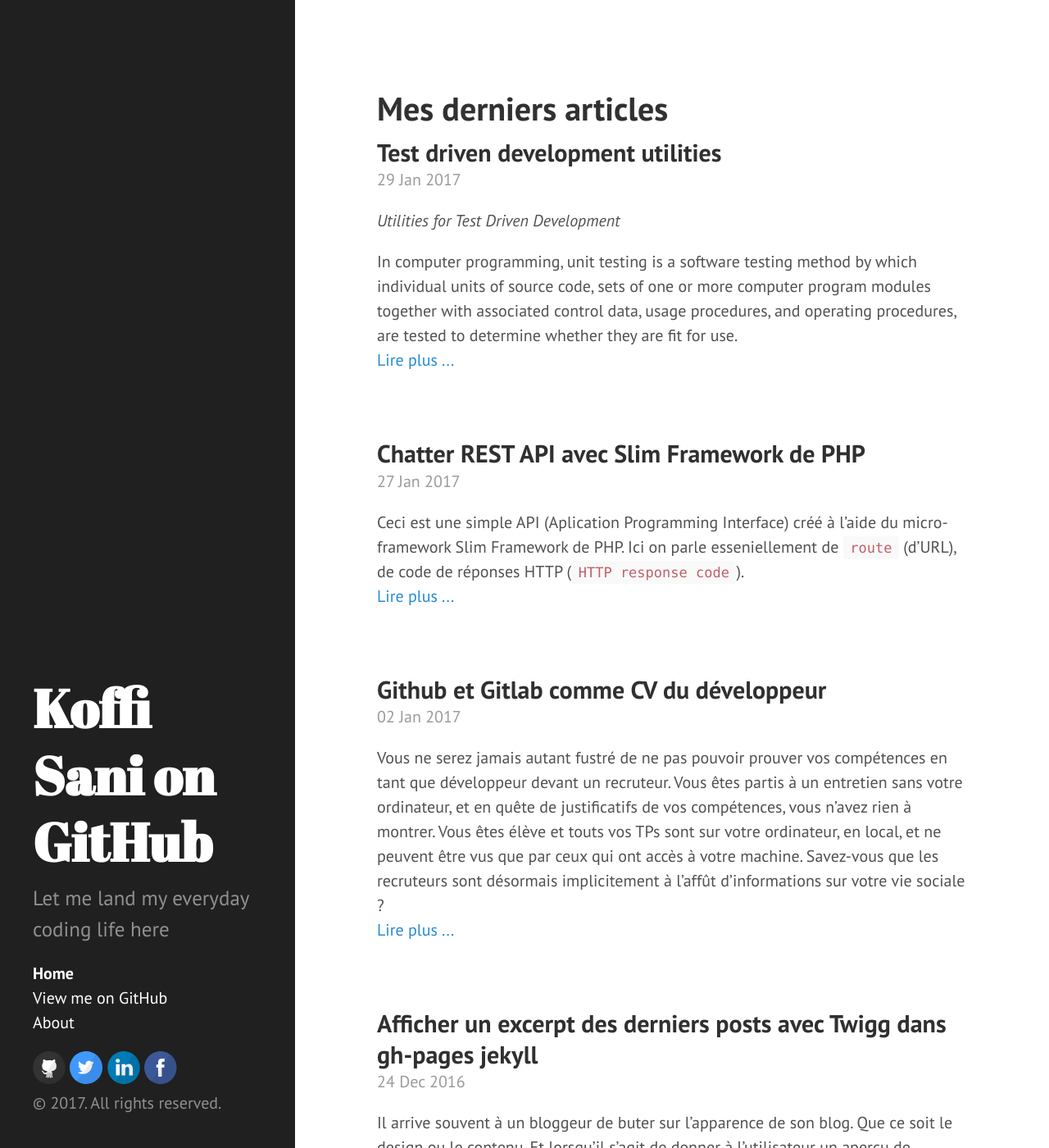
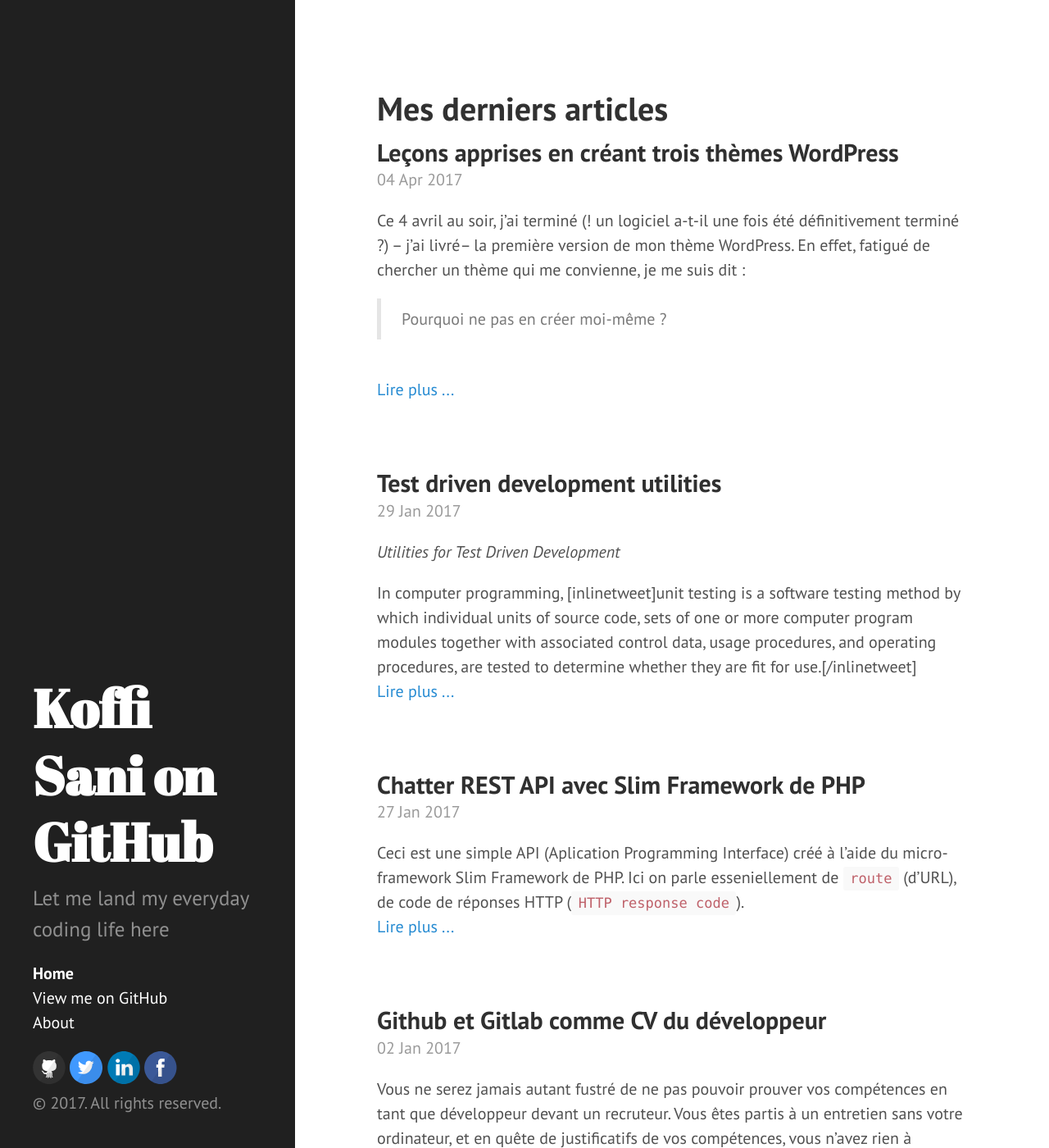
Before and after one commit to koffisani/koffisani.github.io, a Jekyll site: the page built from index.html, in a window 1280 px wide and 1400 px high. Shown: the whole window at 82% size. Built offline with Jekyll 4.4.1, drawn with Linux system fonts in a browser that asks for light colours; nearby versions of some CDN libraries; a script that is not in the unit is left out; the list of posts is cut into pages by our own code; some of the changed lines change nothing that is shown; some of the changed text lies outside the part shown.

Commit message:
Ajout d'article : Leçons apprises en créant 3 thèmes WP

````diff
--- a/_includes/head.html
+++ b/_includes/head.html
@@ -80,7 +80,7 @@
 {% endif %}
 {% if page.date %}
   <meta content="{{ page.date | date_to_xmlschema }}" property="article:published_time">
-  <meta content="{{ site.url }}/about/" property="article:author">
+  <meta content="https://www.facebook.com/koffisani" property="article:author">
 {% endif %}
 {% if page.header-img %}
   <meta content="{{site.url}}/img/{{ page.header-img }}" property="og:image">
@@ -122,3 +122,7 @@
 
 <!-- PICTURE FILL SCRIPT -->
 <!--script src="/public/js/picturefill.min.js" async></script-->
+
+<!-- INLINE TWEET -->
+<!--script src="/public/js/inline-tweet.min.js"></script-->
+<script src="/public/js/inline-tweet.js"></script>
--- a/_posts/2017-01-29-Test-driven-development-utilities.markdown
+++ b/_posts/2017-01-29-Test-driven-development-utilities.markdown
@@ -9,7 +9,7 @@ categories: [Development]
 
 *Utilities for Test Driven Development*
 
-In computer programming, unit testing is a software testing method by which individual units of source code, sets of one or more computer program modules together with associated control data, usage procedures, and operating procedures, are tested to determine whether they are fit for use. <!--more-->
+In computer programming, [inlinetweet]unit testing is a software testing method by which individual units of source code, sets of one or more computer program modules together with associated control data, usage procedures, and operating procedures, are tested to determine whether they are fit for use.[/inlinetweet] <!--more-->
 
 
 # Unit Testing Frameworks
--- /dev/null
+++ b/_posts/2017-04-04-Lecons-apprises-en-creant-trois-fois-theme-wordpress.markdown
@@ -0,0 +1,48 @@
+---
+published: true
+title: Leçons apprises en créant trois thèmes WordPress
+description: In computer programming, unit testing is a software testing method by which individual units of source code, sets of one or more computer program modules together with associated control data, usage procedures, and operating procedures, are tested to determine whether they are fit for use.
+layout: post
+header-img: wordpress.png
+tags: [Programming, Code, Best Pratices, WordPress]
+categories: [Development]
+---
+
+Ce 4 avril au soir, j'ai terminé (! un logiciel a-t-il une fois été définitivement terminé ?) -- j'ai livré-- la première version de mon thème WordPress. En effet, fatigué de chercher un thème qui me convienne, je me suis dit :
+
+> Pourquoi ne pas en créer moi-même ?
+
+<!--more-->
+
+Cette  avanture est la troisième, je veux dire que c'est la troisième fois que je me mets à créer un thème pour WordPress. Les deux premières concernaient le blog de notre entreprise. Et au bout du chemin, j'ai retenu ces quelques leçons.
+
+## S'en quérir sur l'architecture d'un thème
+Lorsque pour la première fois je m'étais lancé, je ne savais pas comment un thème WordPress était structuré; comment les fichiers dépendaient les uns les autres; comment, comment, et comment. J'était beaucoup plus focalisé sur le rendu que le rendement. J'étais beaucoup plus concerné par le visuel que le fonctionnement. Non pas parce que je suis devenu un infographiste; mais parce que je voulais quelque chose.
+
+Et je crois ainsi que si l'on veut créer un thème WordPress, il faut donc s'attarder sur son architecture. Et pour ceci, il y a [un plugin développeur officiel](https://wordpress.org/plugins/developer/), qui permet au développeur de savoir sur chacune des pages qu'il affiche, toutes les autres fichiers qui ont été inclus.
+
+## Partir avec le template _ s (underscores)
+[Underscores](http://underscores.me/) est un template standard de thème WordPress. Il fournit les fonctionnalités et fichiers de base d'un thème. Il vous permet de démarrer à zéro avec un minimum vital.
+
+## Utiliser les bonnes manières selon WordPress
+Lorsque vous créez un thème wordpress, il ne suffit pas d'obtenir un résultat. C'est souvent ce que nous croyons, étant donné que _tout chemin mène à Rome_. WordPress a cette particularité d'être modifiable et permet à tout utilisateur de l'adapter à ses besoins. Ainsi, des nombreux plugins créés par des développeurs tiers aident à rendre ce produit parfait pour un utilisateur final. Pour qu'un plugin ou thème fonctionne avec un autre, sans conflit, il faut que l'un et l'autre respectent les règles de bonnes pratiques définies à cet effet. Ainsi plusieurs sites sont consacrés à cet effet. On peut citer essentiellement [codex.wordpress.org](https://codex.wordpress.org) et [developer.wordpress.org](https://developer.wordpress.org). En respectant ces pratiques, votre thème pourra facilement supporter d'autres plugins.
+
+Par exemple, lorsque vous voulez inclure des fichiers JavaScript ou CSS, il faut le faire dans la fonction `<nom_du_theme>_scripts()` du fichier `fonctions.php`.
+
+```
+/**
+* Enqueue scripts and styles
+*/
+function koffisani_scripts() {
+  // Enqueue CSS
+  wp_enqueue_style( 'font-awesome', get_template_directory_uri() .  '/css/font-awesome.min.css' );
+  //Enqueue JavaScript
+  wp_enqueue_script( 'jquery', get_template_directory_uri() .  '/js/jquery-1.10.2.min.js' );
+}
+```
+Et enfin demander à WordPress de considérer cette méthode au chargement des scripts et styles :
+
+```
+add_action( 'wp_enqueue_scripts', 'koffisani_scripts' );
+```
+C'est donc la meilleure manière d'ajouter ces fichiers à WordPress. Non pas dans le bloc `<head></head>` des fichiers de vue.
````
Also changed, not shown: img/wordpress.png (added).
